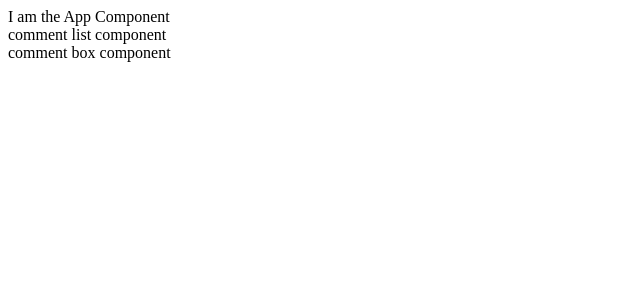
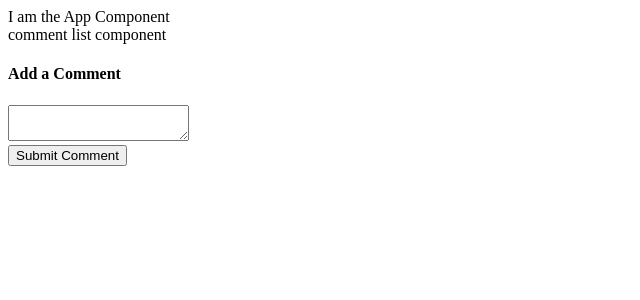
Before and after one commit to akexinad/grider-react, a React (Create React App) app: page / in a window 1280 px wide. Shown: the top 300 px of the page, without its empty margins (0-640 px from the left). Built offline with nearby package versions, Linux system fonts and the light colour scheme.

Commit message:
turning comment box into class component with text area implementation

```diff
--- a/src/components/CommentBox.tsx
+++ b/src/components/CommentBox.tsx
@@ -1,9 +1,45 @@
-import React from 'react'
+import React, { Component, ChangeEvent, FormEvent } from "react";
 
-export default () => {
-    return (
-        <div>
-            comment box component
-        </div>
-    )
+interface ICommentBoxState {
+    comment: string;
 }
+
+interface ICommentBoxProps {}
+
+export default class CommentBox extends Component<
+    ICommentBoxProps,
+    ICommentBoxState
+> {
+    state = {
+        comment: ""
+    };
+
+    _handleChange = (e: ChangeEvent<HTMLTextAreaElement>) => {
+        this.setState({
+            comment: e.target.value
+        });
+    };
+
+    _handleSubmit = (e: FormEvent) => {
+        e.preventDefault();
+
+        this.setState({
+            comment: ""
+        });
+    };
+
+    render() {
+        return (
+            <form onSubmit={this._handleSubmit}>
+                <h4>Add a Comment</h4>
+                <textarea
+                    onChange={this._handleChange}
+                    value={this.state.comment}
+                />
+                <div>
+                    <button>Submit Comment</button>
+                </div>
+            </form>
+        );
+    }
+}
```
